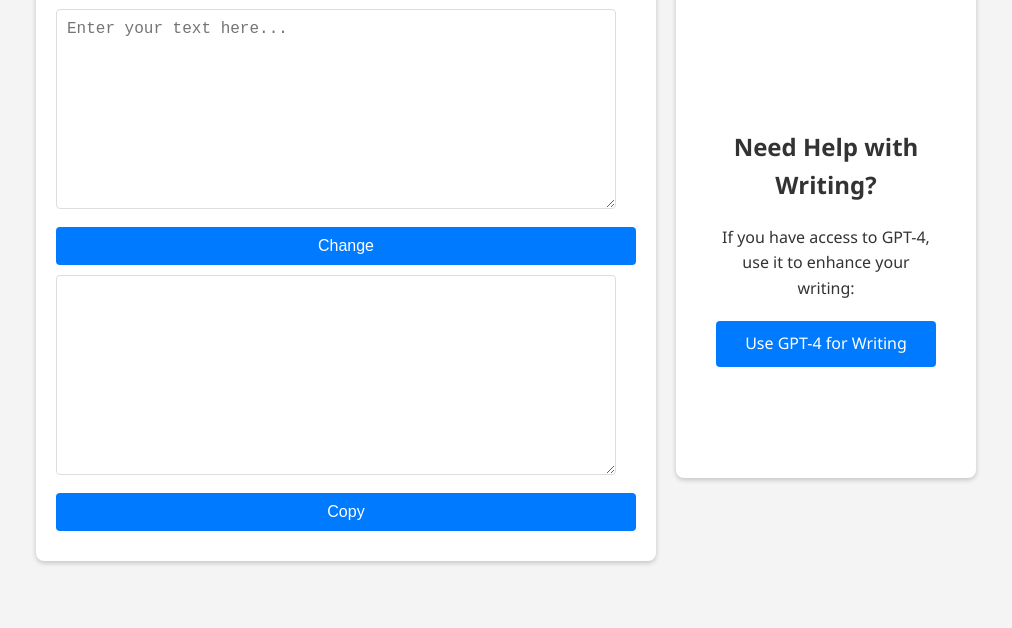
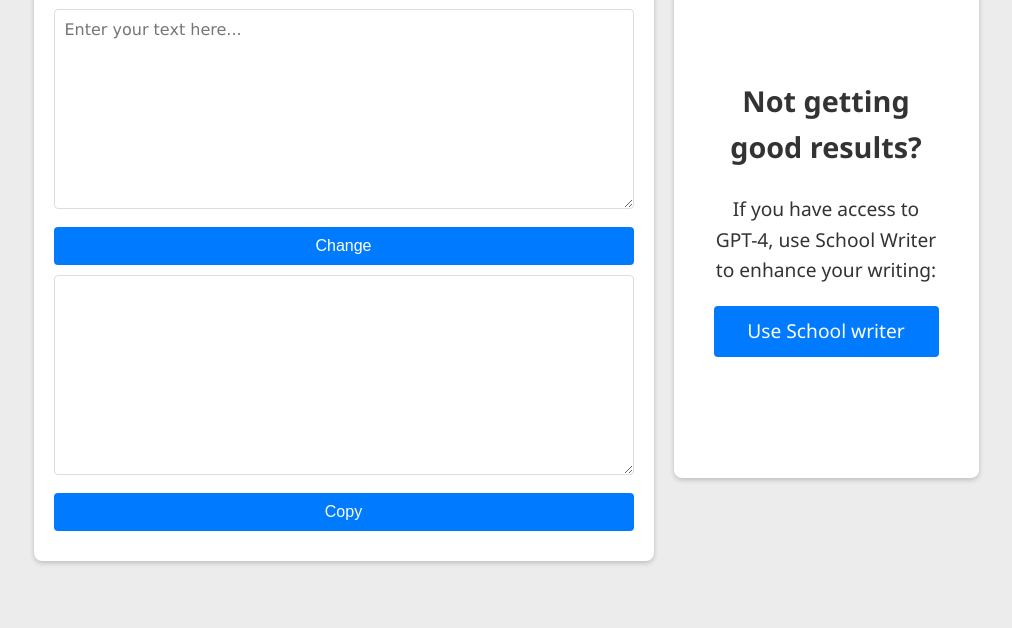
Before and after one commit to KaiStephens/KaiStephens, a plain HTML site: page index.html in a window 1280 px wide. Shown: the part 172-800 px from the top of the page, without its empty margins (134-1146 px from the left). Drawn offline with Linux system fonts and the light colour scheme.

Commit message:
Update index.html

```diff
--- a/index.html
+++ b/index.html
@@ -5,7 +5,7 @@
     <style>
         body {
             font-family: 'Segoe UI', Tahoma, Geneva, Verdana, sans-serif;
-            background-color: #f4f4f4;
+            background-color: #ececec;
             color: #333;
             line-height: 1.6;
             padding: 0;
@@ -31,7 +31,7 @@
             box-shadow: 0 2px 5px rgba(0, 0, 0, 0.2);
             padding: 20px;
             margin: 10px;
-            width: calc(25% - 20px);
+            width: calc(25% - 15px);
             min-height: 500px;
             box-sizing: border-box;
             text-align: center;
@@ -49,13 +49,14 @@
             color: #333;
         }
         textarea {
-            width: calc(100% - 20px);
+            width: calc(100% - 0px);
             height: 200px;
             margin-bottom: 10px;
             padding: 10px;
             border-radius: 4px;
             border: 1px solid #ddd;
             resize: vertical;
+            font-family: Verdana;
             font-size: 16px;
             box-sizing: border-box;
         }
@@ -75,7 +76,8 @@
             background-color: #0056b3;
         }
         #text1 {
-            margin-top: 130px;
+            margin-top: 80px;
+            font-size:larger;
         }
         .feedback {
             text-align: center;
@@ -108,9 +110,9 @@
     </div>
     <div class="gpt-link-container">
         <div id="text1">
-        <h2>Need Help with Writing?</h2>
-        <p>If you have access to GPT-4, use it to enhance your writing:</p>
-        <a href="https://chat.openai.com/g/g-Fhxn87Y86-school-writer" target="_blank" class="gpt-link">Use GPT-4 for Writing</a>
+        <h2>Not getting good results?</h2>
+        <p>If you have access to GPT-4, use School Writer to enhance your writing:</p>
+        <a href="https://chat.openai.com/g/g-Fhxn87Y86-school-writer" target="_blank" class="gpt-link">Use School writer</a>
     </div>
     </div>
     <script>
```
